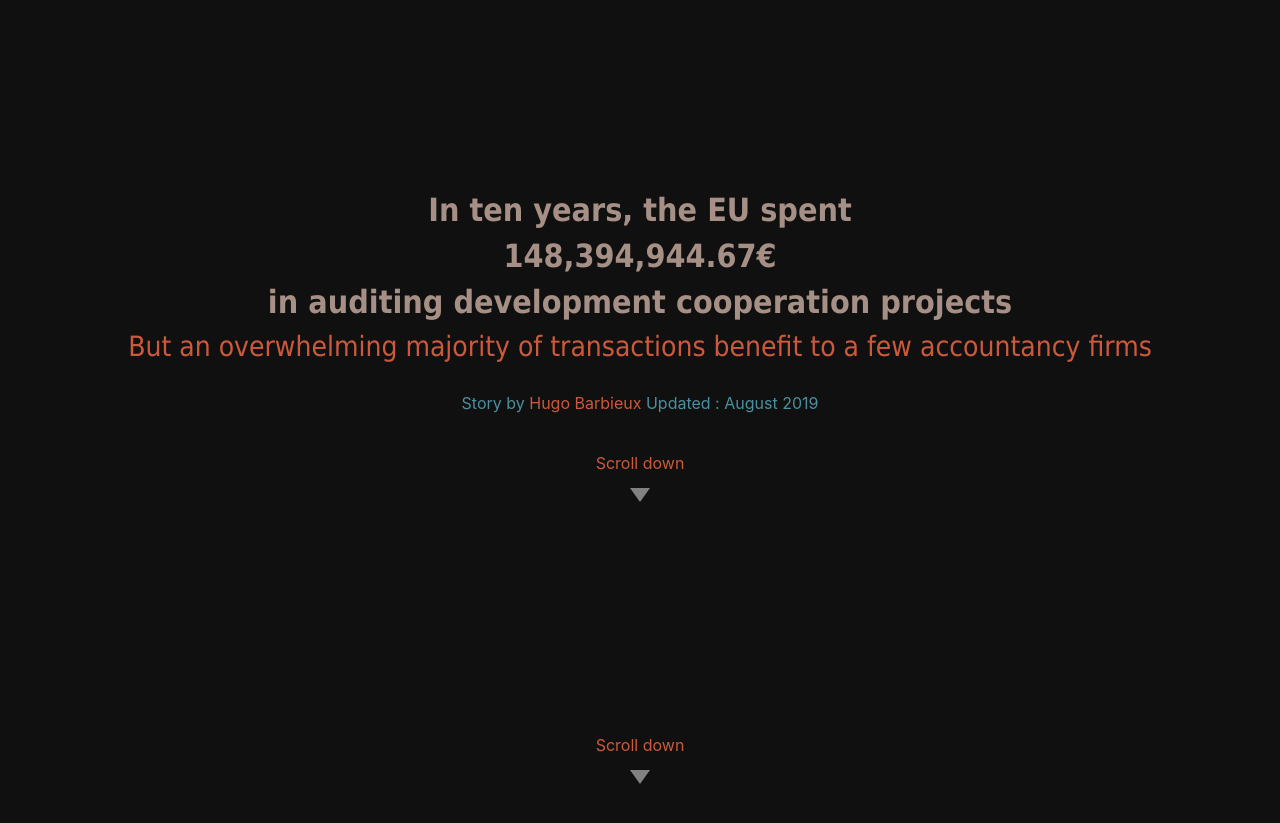
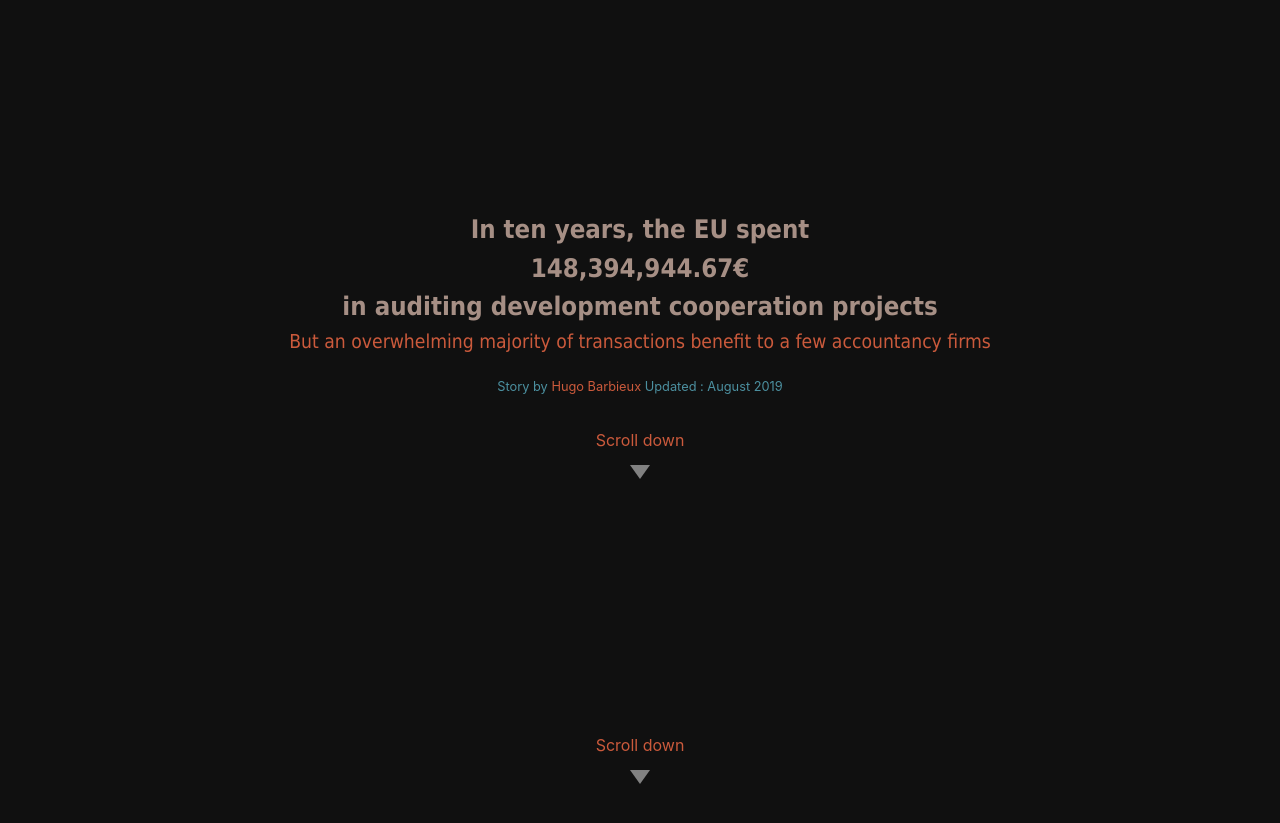
Before and after one commit to hugobarbieux/investigation, a plain HTML site: page docs/index.html in a window 1280 px wide. Shown: the part 77-900 px from the top of the page. Drawn offline with nearby package versions, Linux system fonts and the light colour scheme; a script that the page names is missing.

Commit message:
Add files via upload

```diff
--- a/docs/style.css
+++ b/docs/style.css
@@ -5,6 +5,7 @@ body{margin: 0;
 html {scroll-behavior: smooth;
   overflow-x: hidden;
 }
+
 a,#up{-webkit-transition: all 0.4s linear 0s; -moz-transition: all 0.4s linear 0s; transition: all 0.4s linear 0s !important;}
 
 /* unvisited link */
@@ -88,6 +89,7 @@ figure:hover img{
 
 .introstyle{
   font-family: tahoma;
+  font-size: 2vw;
   font-weight: bold;
   line-height: -50%;
   color: #A68F85; /*gray*/
@@ -95,17 +97,19 @@ figure:hover img{
 
 .title{
   font-family: tahoma;
-  line-height: -50%;
+  font-size: 1.5vw;
   color: #cb5a3c; /*red*/
 }
 
 .link{
+  font-size: 1vw;
   line-height: 400%;
   color: #4C90A0;
 }
 
 /* Arrow Scroll Down */
 .contain-scroll {
+  font-size: 1em;
   display: inline-block;
   vertical-align: middle;
 }
```
